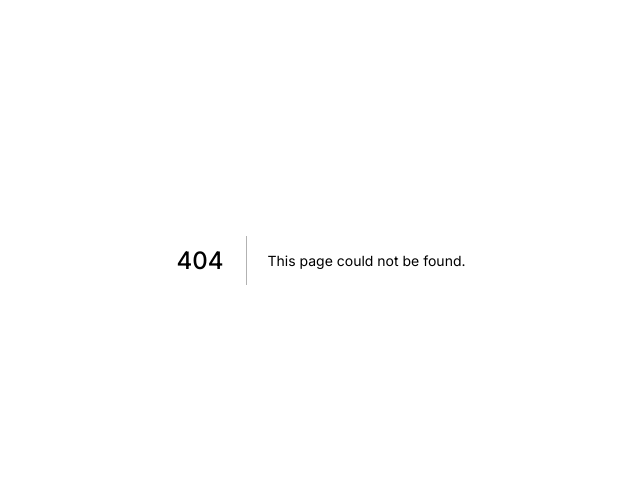
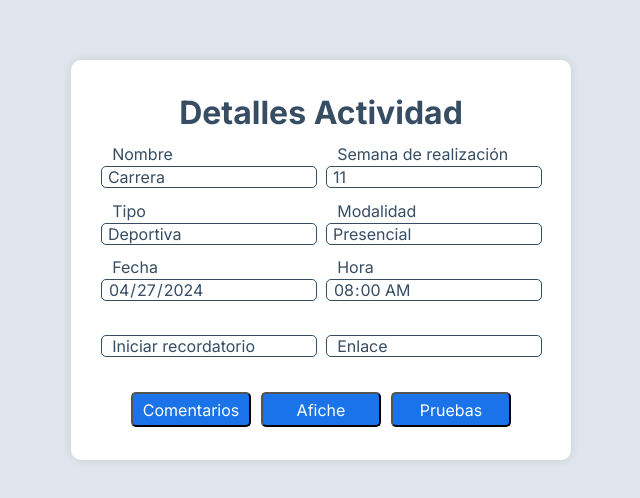
Before and after one commit to VonNeumannn/TeamTEC, a Next.js app: page /details_activity in a window 1280 px wide. Before the commit this address had no page. Shown: the part 140-638 px from the top of the page, without its empty margins (319-959 px from the left). Built offline with nearby package versions, Linux system fonts and the light colour scheme.

Commit message:
feat: activity details

```diff
--- /dev/null
+++ b/src/app/components/popUpImage.tsx
@@ -0,0 +1,47 @@
+'use client'
+import styles from '../page.module.css';
+import { useEffect } from "react";
+
+interface PopUpInformationProps {
+    imageUrl: string;
+    openDialog: () => void;
+    closeDialog: () => void;
+    dialogOpen: boolean;
+}
+
+export default function PopUpInformation(props: PopUpInformationProps) {
+    const { imageUrl, openDialog, closeDialog, dialogOpen } = props;
+
+    useEffect(() => {
+        if (dialogOpen) {
+            const dialog = document.getElementById('dialogPopUpInfo') as HTMLDialogElement | null;
+
+            if (dialog) {
+                dialog.classList.add(styles.show);
+                dialog.showModal();
+            }
+
+            const main = document.getElementById('main') as HTMLDivElement | null;
+            if (main) {
+                main.style.filter = 'blur(4px)';
+            }
+        } else {
+            const dialog = document.getElementById('dialogPopUpInfo') as HTMLDialogElement | null;
+            if (dialog) {
+                dialog.classList.remove(styles.show);
+                dialog.close();
+            }
+            const main = document.getElementById('main') as HTMLDivElement | null;
+            if (main) {
+                main.style.filter = 'blur(0px)';
+            }
+        }
+    }, [dialogOpen]);
+
+    return (
+        <dialog id={'dialogPopUpInfo'} className={styles.dialogPopUpInfo}>
+            <button className={styles.closeButton} onClick={closeDialog}>X</button>
+            <img src={imageUrl} alt="Popup Image" />
+        </dialog>
+    );
+}
--- /dev/null
+++ b/src/app/details_activity/page.tsx
@@ -0,0 +1,102 @@
+'use client';
+import styles from '../page.module.css';
+import React, { useState } from 'react';
+import PopUp from '../components/popUpImage';
+import Link from 'next/link';
+import Profile from '../../../public/profile-default.webp';
+
+export default function ActivityDetails() {
+
+    const [dialogOpen, setDialogOpen] = useState(false);
+    const [currentImageUrl, setCurrentImageUrl] = useState("");
+
+
+    const openDialog = () => {
+        console.log("Abriedo dialogo");
+        setDialogOpen(true);
+    };
+
+    const closeDialog = () => {
+        console.log("Cerrando dialogo");
+        setDialogOpen(false);
+    };
+
+    const handleButtonClick = (imageUrl: string) => {
+        setCurrentImageUrl(imageUrl);
+        openDialog();
+    };
+
+    const [data, setData] = useState({
+        name: 'Carrera',
+        type: 'Deportiva',
+        week: '11',
+        modality: 'Presencial',
+        date: '2024-04-27',
+        time: '08:00',
+        reminder: '',
+        link: '',
+        afiche_url:Profile.src,
+        prueba_url:Profile.src
+    });
+
+
+
+  return (
+    <main className={styles.main} id="main">
+        <div>
+            <PopUp
+                imageUrl={currentImageUrl}
+                openDialog={openDialog}
+                closeDialog={closeDialog}
+                dialogOpen={dialogOpen}
+            />
+        </div>
+        <div className={styles.studentEditContainer}>
+            <h1>Detalles Actividad</h1>
+                <div className={styles.formstudentEdit}>
+                    <form className={styles.formContainerstudentEdit}>
+
+                        <div className={styles.formGroupStudentEdit}>
+                            <label htmlFor="name">Nombre</label>
+                            <input type="text" id="name" name="name" placeholder="..." value={data.name} readOnly />
+                        </div>
+                        <div className={styles.formGroupStudentEdit}>
+                            <label htmlFor="week">Semana de realización</label>
+                            <input type="text" id="week" name="week" required placeholder="..." value={data.week} readOnly/>
+                        </div>
+                        <div className={styles.formGroupStudentEdit}>
+                            <label htmlFor="type">Tipo</label>
+                            <input type="text" id="type" name="type" required placeholder="..." value={data.type} readOnly/>
+                        </div>
+                        <div className={styles.formGroupStudentEdit}>
+                            <label htmlFor="modality">Modalidad</label>
+                            <input type="text" id="modality" name="modality" required placeholder="..." value={data.modality} readOnly/>
+                        </div>
+                        <div className={styles.formGroupStudentEdit}>
+                            <label htmlFor="date">Fecha</label>
+                            <input type="date" id="date" name="date" placeholder="..." value={data.date} disabled />
+                        </div>
+                        <div className={styles.formGroupStudentEdit}>
+                            <label htmlFor="time">Hora</label>
+                            <input type="time" id="time" name="time" required placeholder="..." value={data.time} disabled />
+                        </div>
+                        <div className={styles.formGroupStudentEdit}>
+                            <label htmlFor="reminder">Iniciar recordatorio</label>
+                            <input type="text" id="reminder" name="reminder" required placeholder="..." value={data.reminder} readOnly/>
+                        </div>
+                        <div className={styles.formGroupStudentEdit}>
+                            <label htmlFor="link">Enlace</label>
+                            <input type="text" id="link" name="link" required placeholder="..." value={data.link} readOnly/>
+                        </div>
+                    </form>
+                </div>
+
+            <div style={{ display: 'flex', gap: '10px' }}> {/* Contenedor de botones */}
+                <button className={styles.blueButton} onClick={() => {}} style={{ width: '120px' }} >Comentarios</button>
+                <button className={styles.blueButton} onClick={() => {handleButtonClick(data.afiche_url)}} style={{ width: '120px' }} >Afiche</button>
+                <button className={styles.blueButton} onClick={() => {handleButtonClick(data.prueba_url)}} style={{ width: '120px' }} >Pruebas</button>
+            </div>
+        </div>
+    </main>
+  );
+}
```
